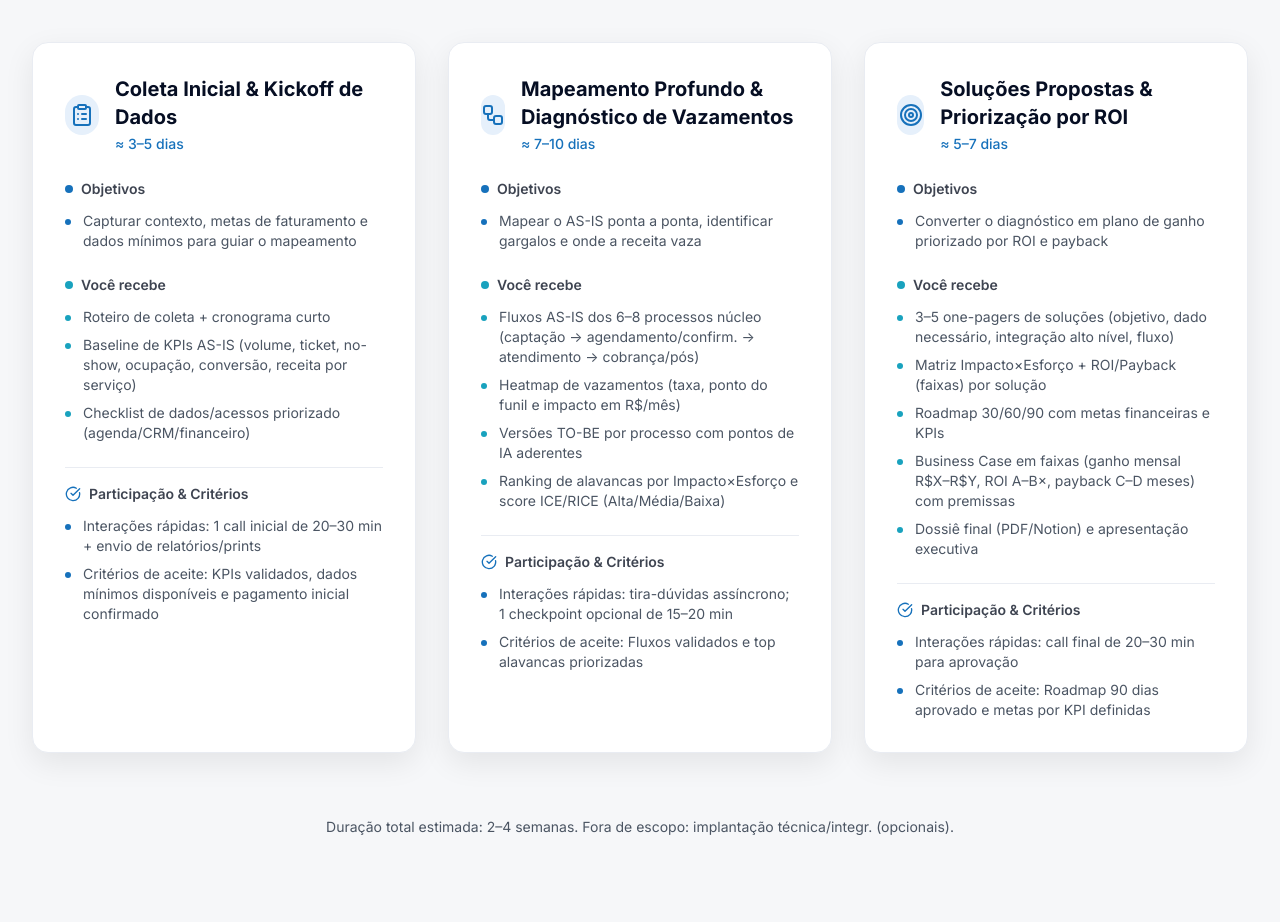
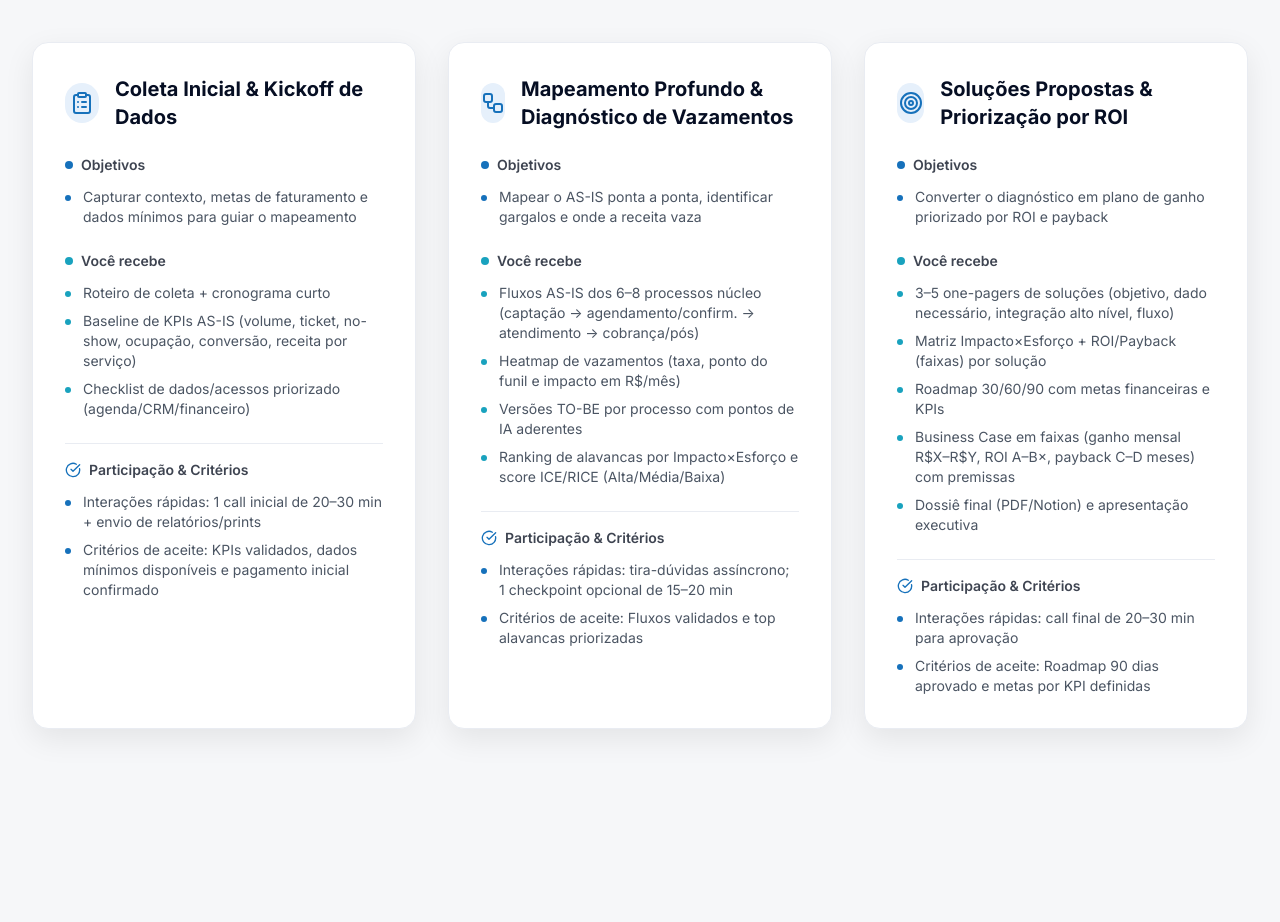
Before and after one commit to Argentaa/arbo-clone-master-07, a React (Vite) app: page / in a window 1280 px wide. Shown: the part 3500-4422 px from the top of the page. Built offline with nearby package versions, Linux system fonts and the light colour scheme.

Commit message:
Remover detalhes de duração do plano
Removi os chips de duração dos cards e a linha de rodapé da seção "Plano de Consultoria & Mapeamento", ajustando o espaçamento vertical.

```diff
--- a/src/components/Plano.tsx
+++ b/src/components/Plano.tsx
@@ -115,9 +115,6 @@ const Plano = () => {
                   <h3 className="text-xl font-bold text-gray-900">
                     {fase.titulo}
                   </h3>
-                  <span className="text-sm font-medium text-primary">
-                    {fase.duracao}
-                  </span>
                 </div>
               </div>
 
@@ -172,12 +169,6 @@ const Plano = () => {
           ))}
         </div>
 
-        {/* Footer Note */}
-        <div className="text-center mt-8">
-          <p className="text-sm text-gray-600">
-            Duração total estimada: 2–4 semanas. Fora de escopo: implantação técnica/integr. (opcionais).
-          </p>
-        </div>
       </div>
     </section>
   );
```
